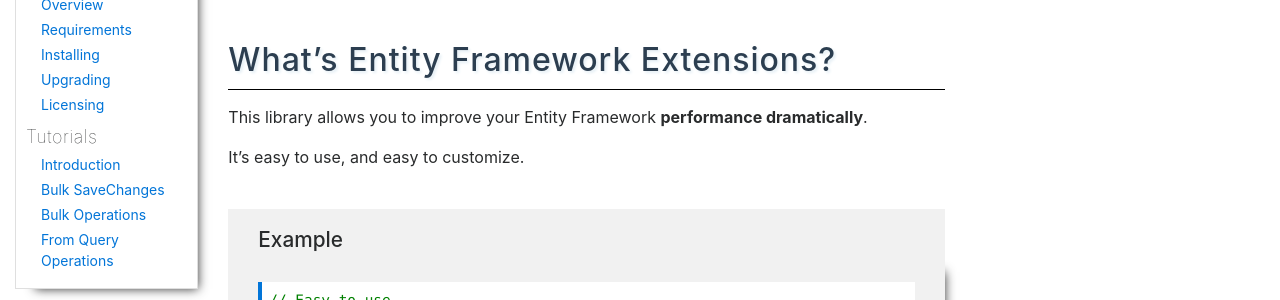
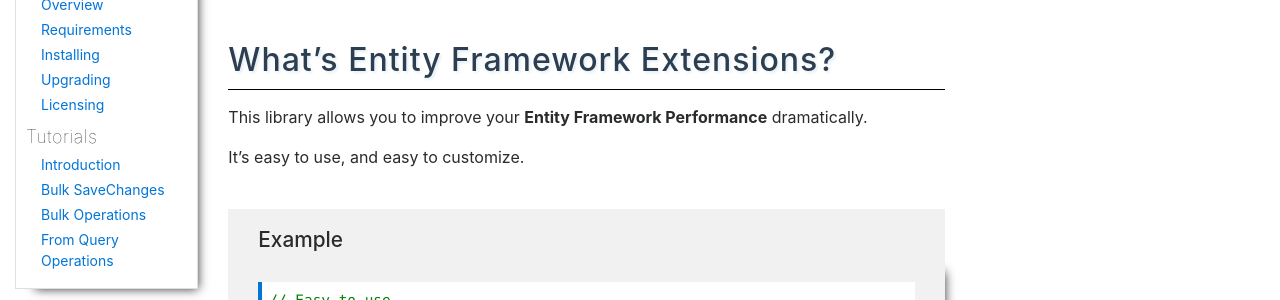
Before and after one commit to zzzprojects/EntityFramework-Extensions, a Jekyll site: the page built from docs/pages/tutorials/overview.md, in a window 1280 px wide and 900 px high. Shown: the part 309-609 px from the top of the window. Built offline with Jekyll 4.4.1, drawn with Linux system fonts in a browser that asks for light colours; nearby versions of some CDN libraries.

```diff
--- a/docs/pages/tutorials/overview.md
+++ b/docs/pages/tutorials/overview.md
@@ -8,7 +8,7 @@ permalink: overview
 
 ## What’s Entity Framework Extensions?
 
-This library allows you to improve your Entity Framework **performance dramatically**.
+This library allows you to improve your **Entity Framework Performance** dramatically.
 
 It’s easy to use, and easy to customize.
 
```
